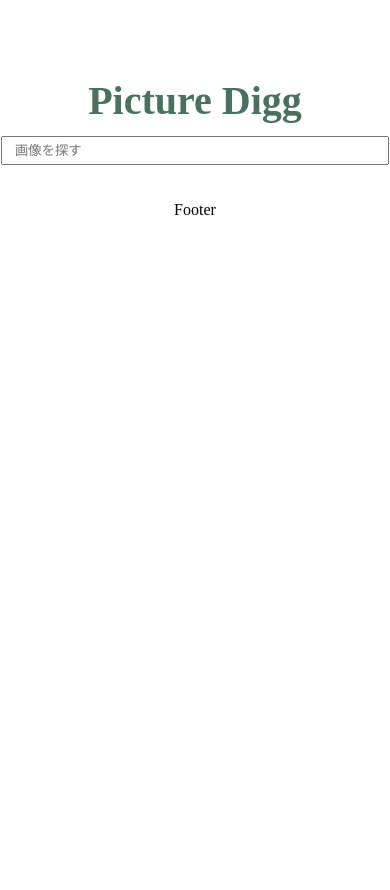
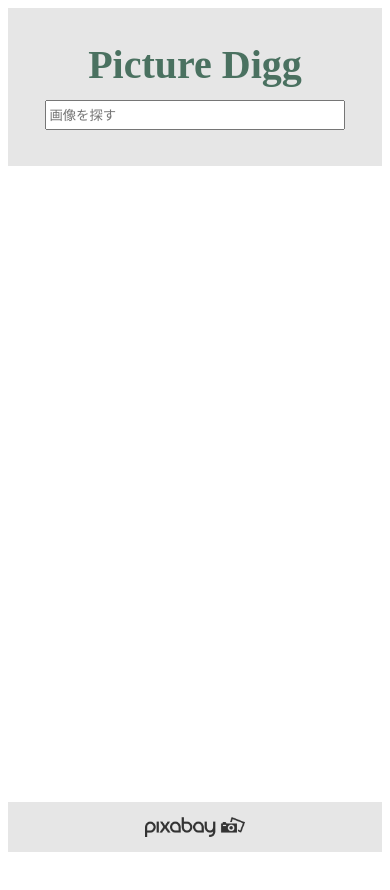
Before and after one commit to Akiya-Kudo/pixabay-clone-app, a React (Create React App) app: page / in a window 390 px wide. Shown: the top 890 px of the page. After the commit the page ends 852 px from the top, so only its background shows below. Built offline with nearby package versions, Linux system fonts and the light colour scheme; the HTML template or start-up script is replaced by a standard one.

Commit message:
add header & footer

```diff
--- a/public/index.html
+++ b/public/index.html
@@ -24,20 +24,9 @@
       work correctly both with client-side routing and a non-root public URL.
       Learn how to configure a non-root public URL by running `npm run build`.
     -->
-    <title>React App</title>
+    <title>Picture Digg</title>
   </head>
   <body>
-    <noscript>You need to enable JavaScript to run this app.</noscript>
     <div id="root"></div>
-    <!--
-      This HTML file is a template.
-      If you open it directly in the browser, you will see an empty page.
-
-      You can add webfonts, meta tags, or analytics to this file.
-      The build step will place the bundled scripts into the <body> tag.
-
-      To begin the development, run `npm start` or `yarn start`.
-      To create a production bundle, use `npm run build` or `yarn build`.
-    -->
   </body>
 </html>
--- a/src/App.js
+++ b/src/App.js
@@ -1,36 +1,17 @@
-import { useRef, useState } from 'react';
+import { useState } from 'react';
 import './css/App.css';
 import Footer from './Footer';
+import Header from './Header';
 import ImageGallery from './ImageGallery';
+
 
 function App() {
 
   const [fetchData, setFetchData] = useState([]);
-  const ref = useRef();
-
-  const handleSubmit = (e) => {
-    e.preventDefault();
-
-    // APIを叩いていく〜〜〜！
-    const endPointURL = `https://pixabay.com/api/?key=29624944-4aa14d401f8bfb5f0fd1e31d9&q=${ref.current.value}&image_type=photo&pretty=true`;
-    // fetch とはJSのAPIを叩くための関数
-    fetch(endPointURL)
-      .then((res) => {
-        return res.json();
-      })
-      .then((data) => {
-        setFetchData(data.hits);
-    })
-  }
-
-
 
   return (
     <div className="container">
-      <h2>Picture Digg</h2>
-      <form onSubmit={ (e) => handleSubmit(e) } >
-        <input type="text" placeholder="画像を探す" ref={ ref } />
-      </form>
+      <Header setFetchData={setFetchData}/>
       <ImageGallery fetchData={fetchData} />
       <Footer />
     </div>
--- a/src/Footer.jsx
+++ b/src/Footer.jsx
@@ -1,8 +1,12 @@
-import React from 'react'
+import React from 'react';
+import './css/Footer.css';
 
 const Footer = () => {
   return (
-    <div>Footer</div>
+    <div className="footer">
+        <p></p>
+        <img src={`${process.env.PUBLIC_URL}/picsabaylogo.png`} alt="" height="20px" width="100px" />
+    </div>
   )
 }
 
--- /dev/null
+++ b/src/Header.jsx
@@ -0,0 +1,35 @@
+import React, { useRef } from 'react';
+import './css/Header.css';
+
+function Header(props) {
+    const ref = useRef();
+
+    const handleSubmit = (e) => {
+        e.preventDefault();
+        // APIを叩いていく〜〜〜！
+        const endPointURL = `https://pixabay.com/api/?key=29624944-4aa14d401f8bfb5f0fd1e31d9&q=${ref.current.value}&image_type=photo&pretty=true`;
+        // fetch とはJSのAPIを叩くための関数
+        fetch(endPointURL)
+          .then((res) => {
+            return res.json();
+          })
+          .then((data) => {
+            props.setFetchData(data.hits);
+        })
+      }
+    // const handleSubmit = (e) => {
+    //     e.preventDefault();
+    //     props.setFetchData(ref.current.value);
+    // }
+
+  return (
+    <div className='header'>
+        <h2>Picture Digg</h2>
+        <form onSubmit={ (e) => handleSubmit(e)}>
+            <input type="text" placeholder="画像を探す" ref={ ref }/>
+        </form>
+    </div>
+  )
+}
+
+export default Header
--- a/src/ImageGallery.jsx
+++ b/src/ImageGallery.jsx
@@ -3,7 +3,7 @@ import './css/ImagesGallery.css';
 
 const ImageGallery = ({ fetchData }) => {
   return (
-    <div>
+    <div className="content">
       <div className="images-wrapper">
           { fetchData.map((data) => (
             <div className='image' key={data.id}>
--- a/src/css/App.css
+++ b/src/css/App.css
@@ -1,24 +1,14 @@
-
+html {
+  height: 100%;
+  margin: 0;
+  box-sizing: border-box;
+}
 
 .container {
   width: 100%;
   height: 100vh;
-  padding: 36px 0;
+  padding: 0;
   display: flex;
   flex-direction: column;
   align-items: center;
 }
-
-.container h2 {
-  margin-bottom: 12px;
-  font-size: 2.5rem;
-  color: rgb(74, 113, 96);
-}
-
-.container input {
-  min-width: 360px;
-  padding: 5px 12px;
-  margin-bottom: 36px;
-  outline: none;
-
-}
--- /dev/null
+++ b/src/css/Footer.css
@@ -0,0 +1,9 @@
+.footer {
+    background: rgb(230, 230, 230);
+    width: 100%;
+    display: flex;
+    justify-content: center;
+    margin-top: 20px;
+    align-items: center;
+    min-height: 50px;
+}
--- /dev/null
+++ b/src/css/Header.css
@@ -0,0 +1,30 @@
+.header {
+    background: rgb(230, 230, 230);
+    width: 100%;
+    display: flex;
+    flex-direction: column;
+    justify-content: center;
+    margin-bottom: 20px;
+    align-items: center;
+    min-height: 150px;
+}
+
+.header h2 {
+    margin-bottom: 12px;
+    font-size: 2.5rem;
+    color: rgb(74, 113, 96);
+    text-align: center;
+  }
+
+.header form {
+    width: 360px;
+    max-width: 80%;
+    margin-bottom: 36px;
+}
+
+.header form input {
+    width: 100%;
+    height: 30px;
+    outline: none;
+    box-sizing: border-box;
+  }
--- a/src/css/ImagesGallery.css
+++ b/src/css/ImagesGallery.css
@@ -1,3 +1,6 @@
+.content {
+    flex: 1;
+}
 .images-wrapper {
     display: grid;
     grid-template-columns: 130px 130px 130px;
@@ -27,3 +30,34 @@
     transition-duration: .3s;
     transform: translateY(5px);
 }
+
+@media(max-width: 800px) {
+    .images-wrapper {
+        grid-template-columns: 130px 130px ;
+    }
+    .image {
+        width: 250px;
+        height: 250px;
+    }
+}
+
+@media(max-width: 600px) {
+    .images-wrapper {
+        grid-template-columns: 130px 130px;
+    }
+    .image {
+        width: 200px;
+        height: 200px;
+    }
+}
+
+@media(max-width: 400px) {
+    .images-wrapper {
+        grid-template-columns: 130px;
+        grid-gap: 40px;
+    }
+    .image {
+        width: 200px;
+        height: 200px;
+    }
+}
--- a/src/css/index.css
+++ b/src/css/index.css
@@ -1,5 +1,8 @@
 @import url('https://fonts.googleapis.com/css2?family=Ubuntu:ital,wght@1,300;1,400;1,300&display=swap');
 
+html {
+  height: 100%;
+}
 body {
   margin: 0;
   font-family: 'Ubuntu', sans-serif;
```
Also changed, not shown: public/picsabaylogo.png (added).
